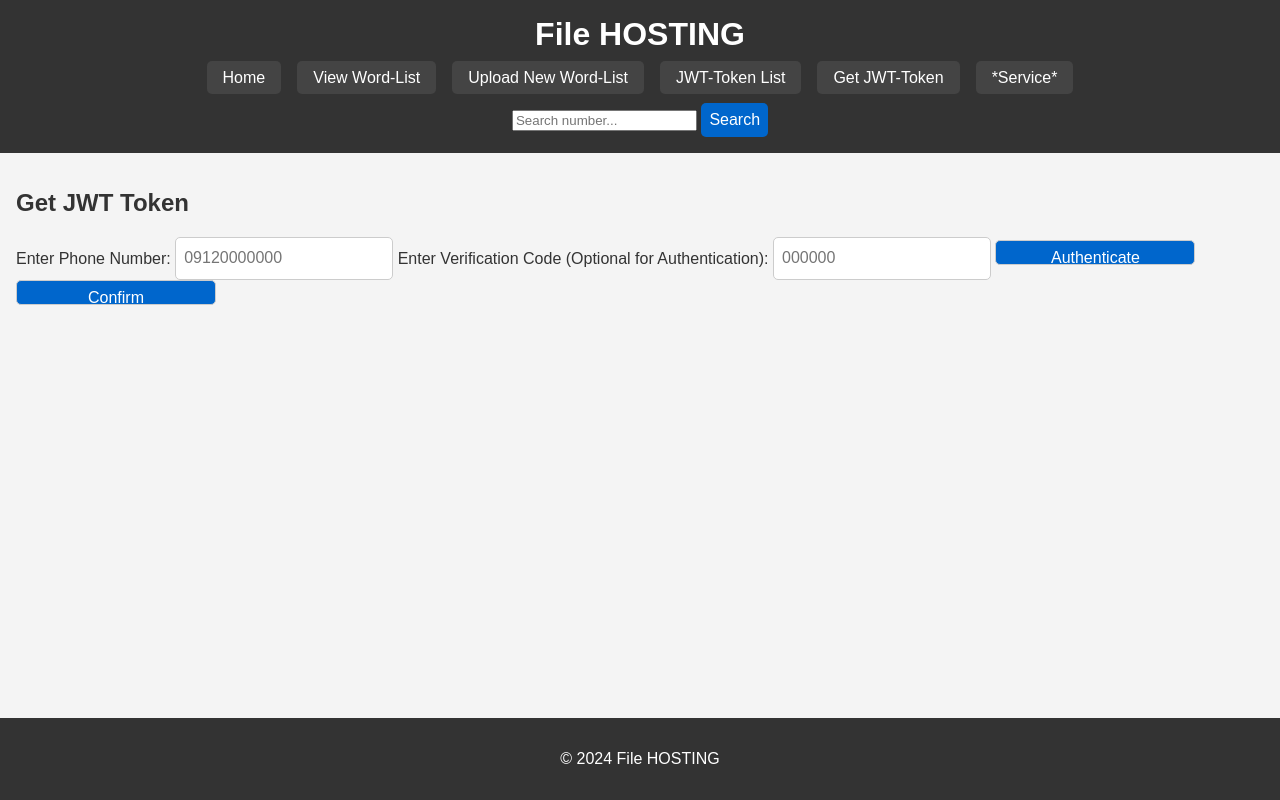
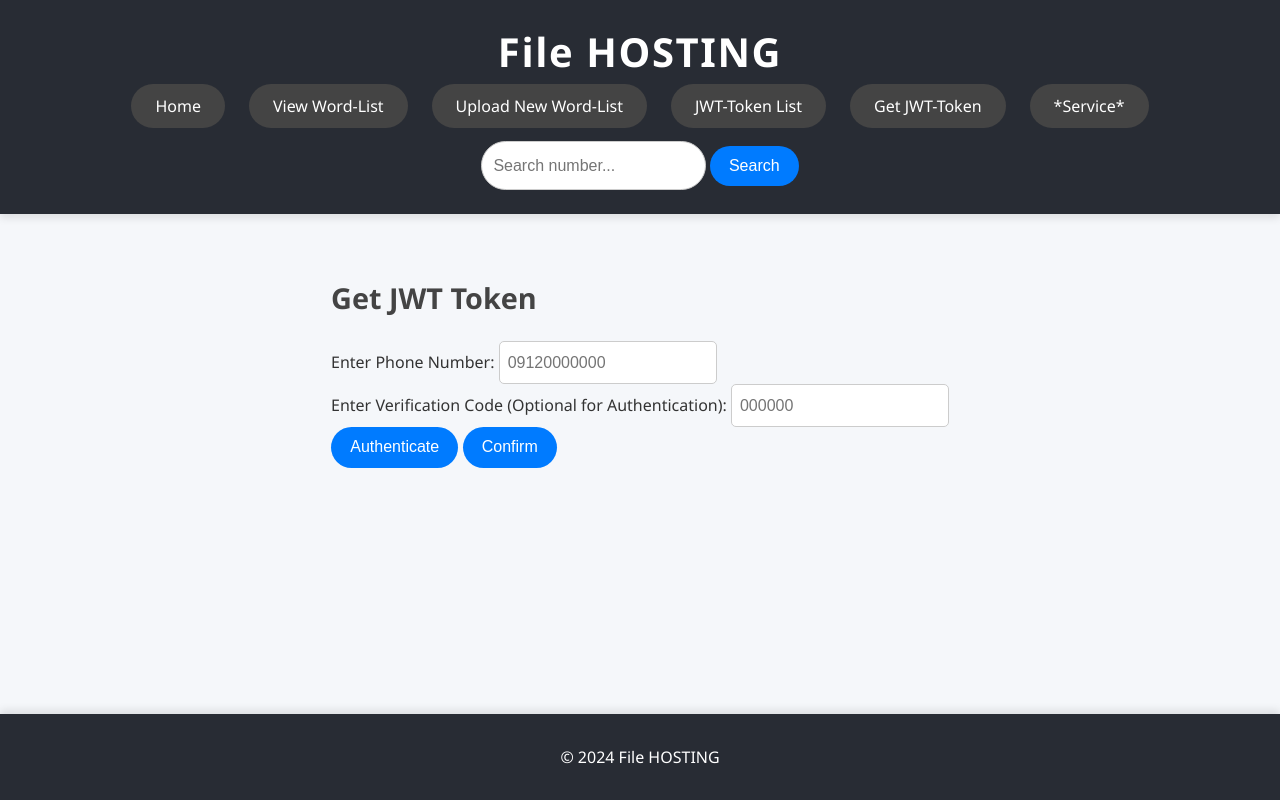
Before and after one commit to mahdi0shamlou/divar_scraper_python, a Python web app: template test_web_app/flask_web_app/templates/get_jwt_token.html in a window 1280 px wide. Run offline with Jinja, Linux system fonts and the light colour scheme; the template is opened without the code that fills it, so the values that code supplies are empty.

Commit message:
add some css

```diff
--- a/test_web_app/flask_web_app/static/styles.css
+++ b/test_web_app/flask_web_app/static/styles.css
@@ -1,50 +1,56 @@
 body {
-font-family: Arial, sans-serif;
+    font-family: 'Segoe UI', Tahoma, Geneva, Verdana, sans-serif;
     margin: 0;
     padding: 0;
     display: flex;
     flex-direction: column;
     min-height: 100vh;
-background: #f4f4f4;
+    background: #f5f7fa;
     color: #333;
 }
 
 header {
-background: #333;
+    background: #282c34;
     color: #fff;
-padding: 1rem;
+    padding: 1.5rem;
     text-align: center;
     position: sticky;
     top: 0;
+    box-shadow: 0 4px 8px rgba(0, 0, 0, 0.1);
 }
 
 header h1 {
     margin: 0;
+    font-size: 2.5rem;
+    letter-spacing: 0.1rem;
 }
 
 header form {
-margin-top: 1rem;
+    margin-top: 1.5rem;
 }
 
-header input[type=“text”] {
-padding: 0.5rem;
+header input[type="text"] {
+    padding: 0.7rem;
     font-size: 1rem;
     border: 1px solid #ccc;
-border-radius: 5px;
+    border-radius: 25px;
+    width: 200px;
+    transition: border 0.3s;
 }
 
-header button {
-padding: 0.5rem;
+button {
+    padding: 0.7rem 1.2rem;
     font-size: 1rem;
     border: none;
-background: #0066cc;
+    background: #007bff;
     color: white;
-border-radius: 5px;
+    border-radius: 25px;
     cursor: pointer;
+    transition: background-color 0.3s;
 }
 
 header button:hover {
-background: #004d99;
+    background: #005cbf;
 }
 
 nav {
@@ -57,19 +63,16 @@ padding: 0;
     margin: 0;
     display: flex;
     justify-content: center;
-gap: 1rem;
-}
-
-nav ul li {
-display: inline;
+    gap: 1.5rem;
 }
 
 nav ul li a {
     color: white;
     text-decoration: none;
-padding: 0.5rem 1rem;
+    padding: 0.7rem 1.5rem;
     background: #444;
-border-radius: 5px;
+    border-radius: 25px;
+    transition: background-color 0.3s;
 }
 
 nav ul li a:hover {
@@ -78,62 +81,62 @@ background: #555;
 
 main {
     flex: 1;
-padding: 1rem;
+    padding: 2rem;
+    max-width: 1200px;
+    margin: auto;
 }
 
 footer {
-background: #333;
+    background: #282c34;
     color: #fff;
     text-align: center;
     padding: 1rem;
+    box-shadow: 0 -4px 8px rgba(0, 0, 0, 0.1);
+    flex-shrink: 0;
 }
 
 h2 {
-color: #333;
+    color: #444;
+    margin-top: 2rem;
+    font-size: 1.8rem;
 }
 
 table {
     width: 100%;
     border-collapse: collapse;
-margin-top: 1rem;
+    margin-top: 2rem;
+    box-shadow: 0 4px 8px rgba(0, 0, 0, 0.1);
 }
 
 table th, table td {
-border: 1px solid #ccc;
-padding: 0.5rem;
+    border: 1px solid #ddd;
+    padding: 0.8rem;
     text-align: left;
+    font-size: 1rem;
 }
 
 table th {
-background: #f2f2f2;
+    background: #e9ecef;
 }
 
 table tr:nth-child(even) {
-background: #f9f9f9;
+    background: #f7f7f7;
 }
 
-input[type=“text”],
-button {
-padding: 0.5rem;
-font-size: 1rem;
-border-radius: 5px;
-border: 1px solid #ccc;
-}
-
-input[type=“text”]:focus,
-button:hover {
-border-color: #0066cc;
+input[type="text"]:focus {
+    border-color: #007bff;
 }
 
 button {
-background: #0066cc;
+    background: #007bff;
     color: white;
     cursor: pointer;
     border: none;
+    transition: background-color 0.3s;
 }
 
 button:hover {
-background: #004d99;
+    background: #005cbf;
 }
 
 button:disabled {
@@ -150,9 +153,16 @@ transform: translate(-50%, -50%);
 }
 
 .loader img {
-width: 50px;
-height: 50px;
+    width: 60px;
+    height: 60px;
+    animation: spin 1s linear infinite;
 }
+
+@keyframes spin {
+    from { transform: rotate(0deg); }
+    to { transform: rotate(360deg); }
+}
+
 .txtbox_size
 {
     font-size:12pt;
--- a/test_web_app/flask_web_app/templates/base.html
+++ b/test_web_app/flask_web_app/templates/base.html
@@ -20,7 +20,7 @@
             </ul>
         </nav>
         <form id="search-form" action="{{ url_for('index') }}" method="GET">
-            <input type="text" name="query" placeholder="Search number..." value="{{ request.args.get('query', '') }}">
+            <input type="text" name="query"  class="txtbox_size" placeholder="Search number..." value="{{ request.args.get('query', '') }}">
             <button type="submit">Search</button>
         </form>
     </header>
--- a/test_web_app/flask_web_app/templates/get_jwt_token.html
+++ b/test_web_app/flask_web_app/templates/get_jwt_token.html
@@ -5,12 +5,12 @@
     <form method="POST" action="{{ url_for('get_jwt_token') }}">
         <label for="phone_number">Enter Phone Number:</label>
         <input type="text" id="phone_number" name="phone_number" class="txtbox_size" placeholder="09120000000" required>
-
+        <br>
         <label for="code">Enter Verification Code (Optional for Authentication):</label>
         <input type="text" id="code" name="code" class="txtbox_size" placeholder="000000">
-
-        <button type="submit" name="action_type"  class="txtbox_size" value="authenticate">Authenticate</button>
-        <button type="submit" name="action_type"  class="txtbox_size" value="confirm">Confirm</button>
+        <br>
+        <button type="submit" name="action_type"  value="authenticate">Authenticate</button>
+        <button type="submit" name="action_type"  value="confirm">Confirm</button>
     </form>
 
     {% if response_data %}
```
Also changed, not shown: 1 other file. Lines whose indentation alone changed are shown as unchanged.
